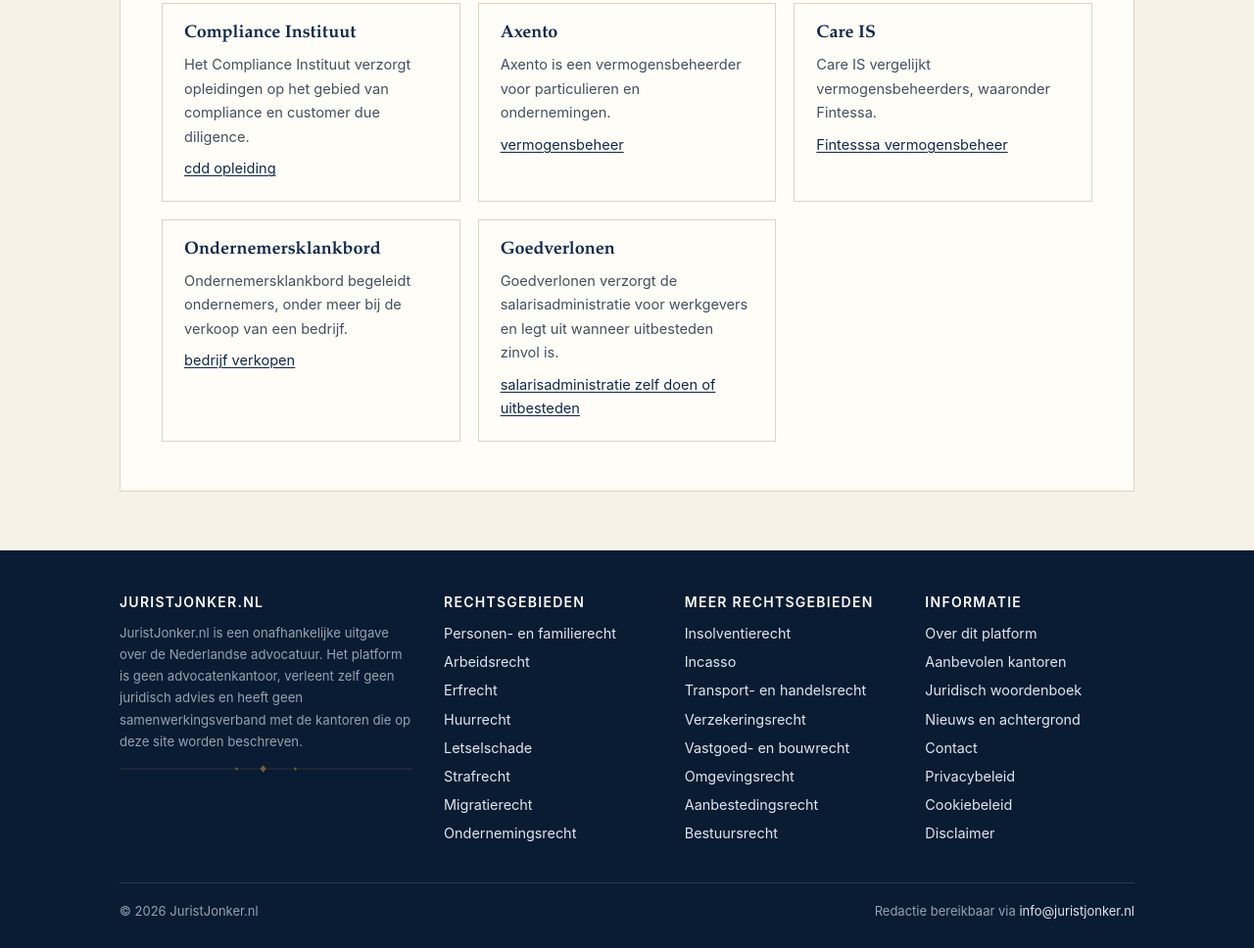
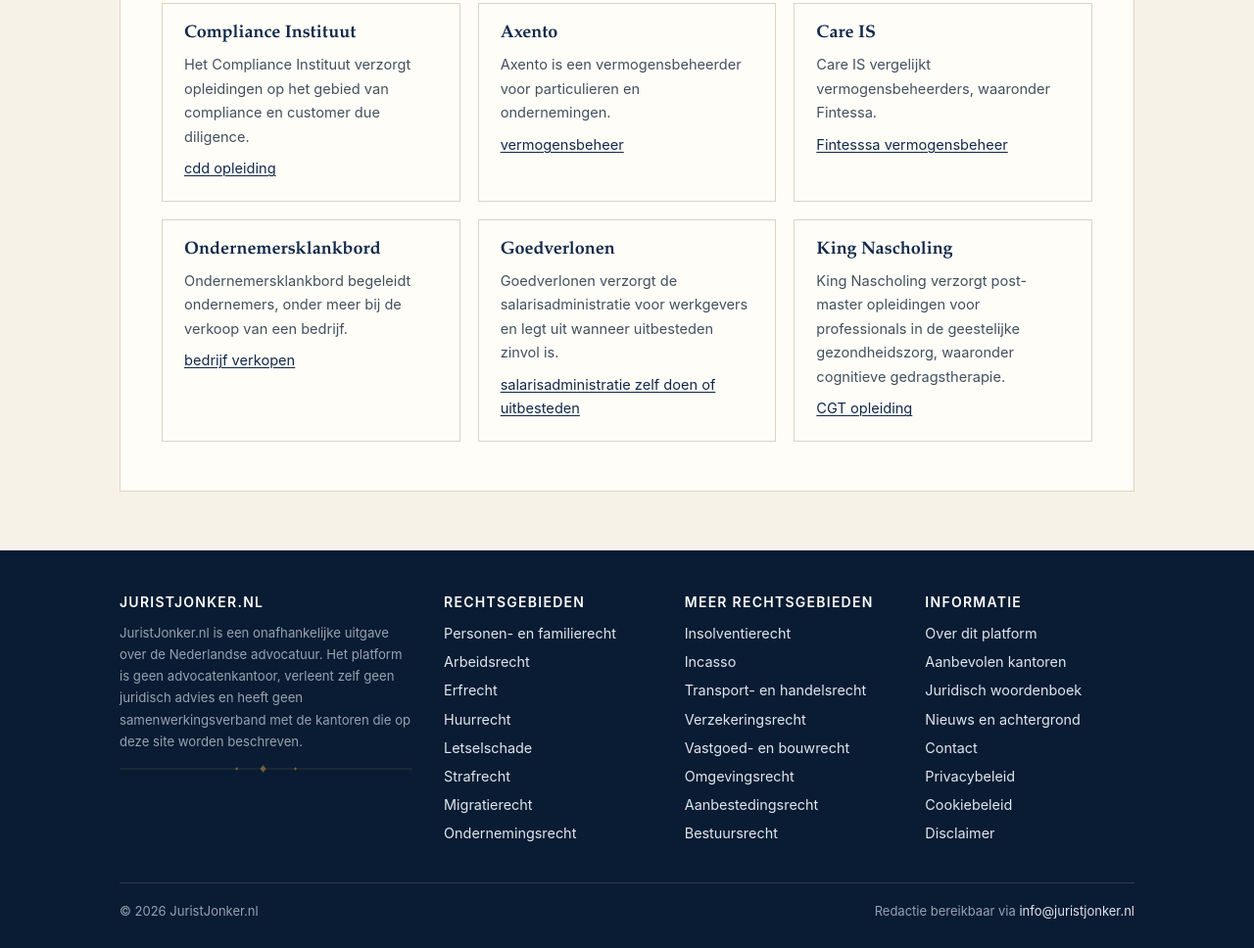
Before and after one commit to alexjknol-del/juristjonker.nl, a plain HTML site: page partners/index.html in a window 1280 px wide. Shown: the part 846-1814 px from the top of the page at 98% size. Drawn offline with Linux system fonts and the light colour scheme.

Commit message:
Partners: King Nascholing CGT

```diff
--- a/partners/index.html
+++ b/partners/index.html
@@ -46,7 +46,7 @@
 <div class="card"><h3>Axento</h3><p>Axento is een vermogensbeheerder voor particulieren en ondernemingen.</p><p><a href="https://axento.nl/vermogensbeheer">vermogensbeheer</a></p></div>
 <div class="card"><h3>Care IS</h3><p>Care IS vergelijkt vermogensbeheerders, waaronder Fintessa.</p><p><a href="https://care-is.nl/vermogensbeheer/vergelijken/fintessa-vermogensbeheer/">Fintesssa vermogensbeheer</a></p></div>
 <div class="card"><h3>Ondernemersklankbord</h3><p>Ondernemersklankbord begeleidt ondernemers, onder meer bij de verkoop van een bedrijf.</p><p><a href="https://ondernemersklankbord.nl/bedrijf-verkopen/">bedrijf verkopen</a></p></div>
-<div class="card"><h3>Goedverlonen</h3><p>Goedverlonen verzorgt de salarisadministratie voor werkgevers en legt uit wanneer uitbesteden zinvol is.</p><p><a href="https://www.goedverlonen.nl/blog/salarisadministratie/salarisadministratie-zelf-doen-of-uitbesteden/">salarisadministratie zelf doen of uitbesteden</a></p></div>
+<div class="card"><h3>Goedverlonen</h3><p>Goedverlonen verzorgt de salarisadministratie voor werkgevers en legt uit wanneer uitbesteden zinvol is.</p><p><a href="https://www.goedverlonen.nl/blog/salarisadministratie/salarisadministratie-zelf-doen-of-uitbesteden/">salarisadministratie zelf doen of uitbesteden</a></p></div> <div class="card"><h3>King Nascholing</h3><p>King Nascholing verzorgt post-master opleidingen voor professionals in de geestelijke gezondheidszorg, waaronder cognitieve gedragstherapie.</p><p><a href="https://www.kingnascholing.nl/opleidingen/cognitieve-gedragstherapie">CGT opleiding</a></p></div>
 </div>
 </div></div></main><footer>
 <div class="wrap">
```
